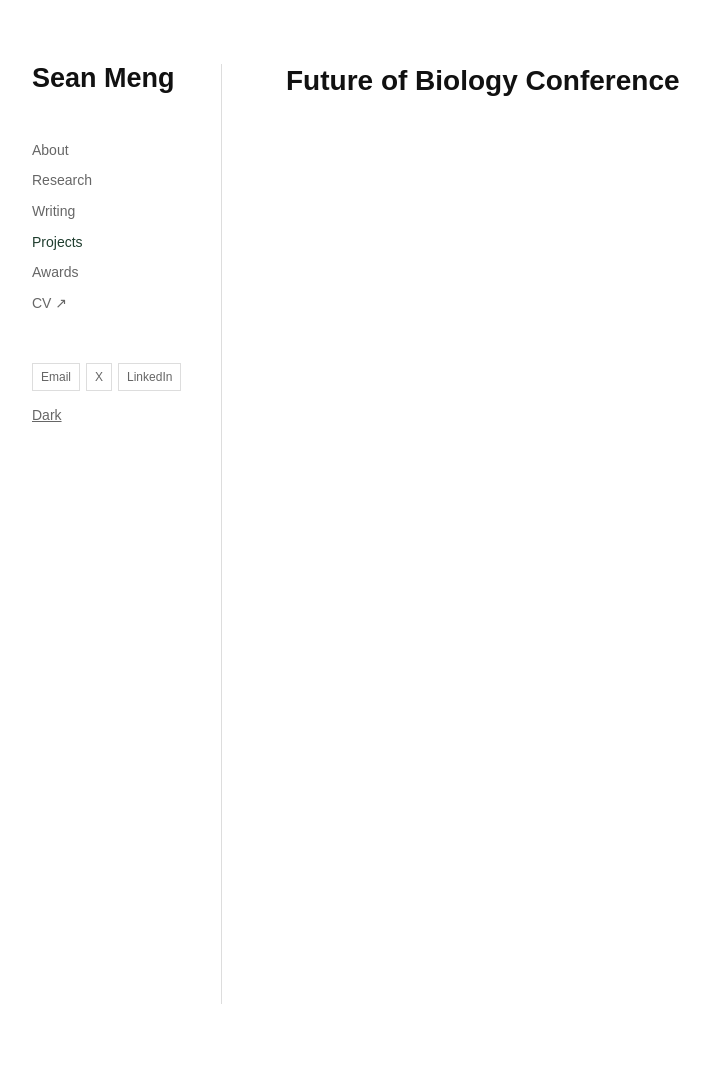
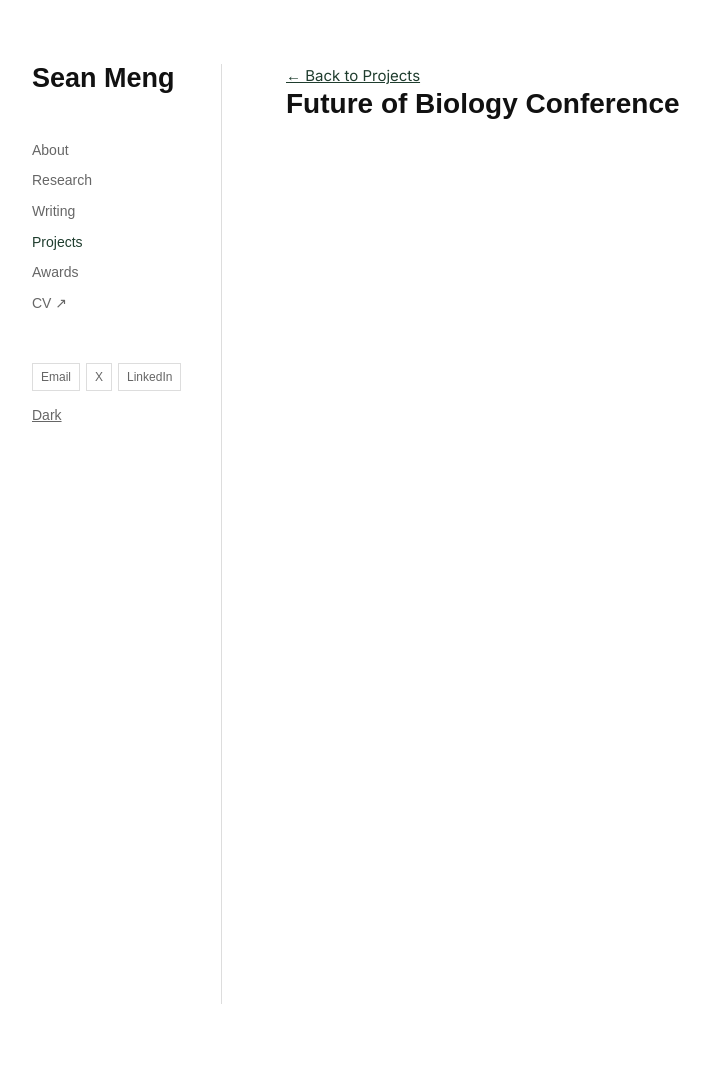
Before and after one commit to seanmeng17/personal-site, a Jekyll site: the page built from _projects/conference.md, in a window 1280 px wide. Shown: the whole page, without its empty margins (18-728 px from the left). Built offline with Jekyll 4.4.1, drawn with Linux system fonts in a browser that asks for light colours.

Commit message:
Add files via upload

```diff
--- a/_layouts/item.html
+++ b/_layouts/item.html
@@ -1,6 +1,9 @@
 ---
 layout: default
 ---
+<a class="back-link" href="{{ '/' | append: page.active_page | append: '.html' | relative_url }}">← Back to {{ page.active_page | capitalize }}</a>
 <h1>{{ page.title }}</h1>
 {% if page.meta %}<div class="meta">{{ page.meta }}</div>{% endif %}
-{{ content }}
+<article class="article-content">
+  {{ content }}
+</article>
```
